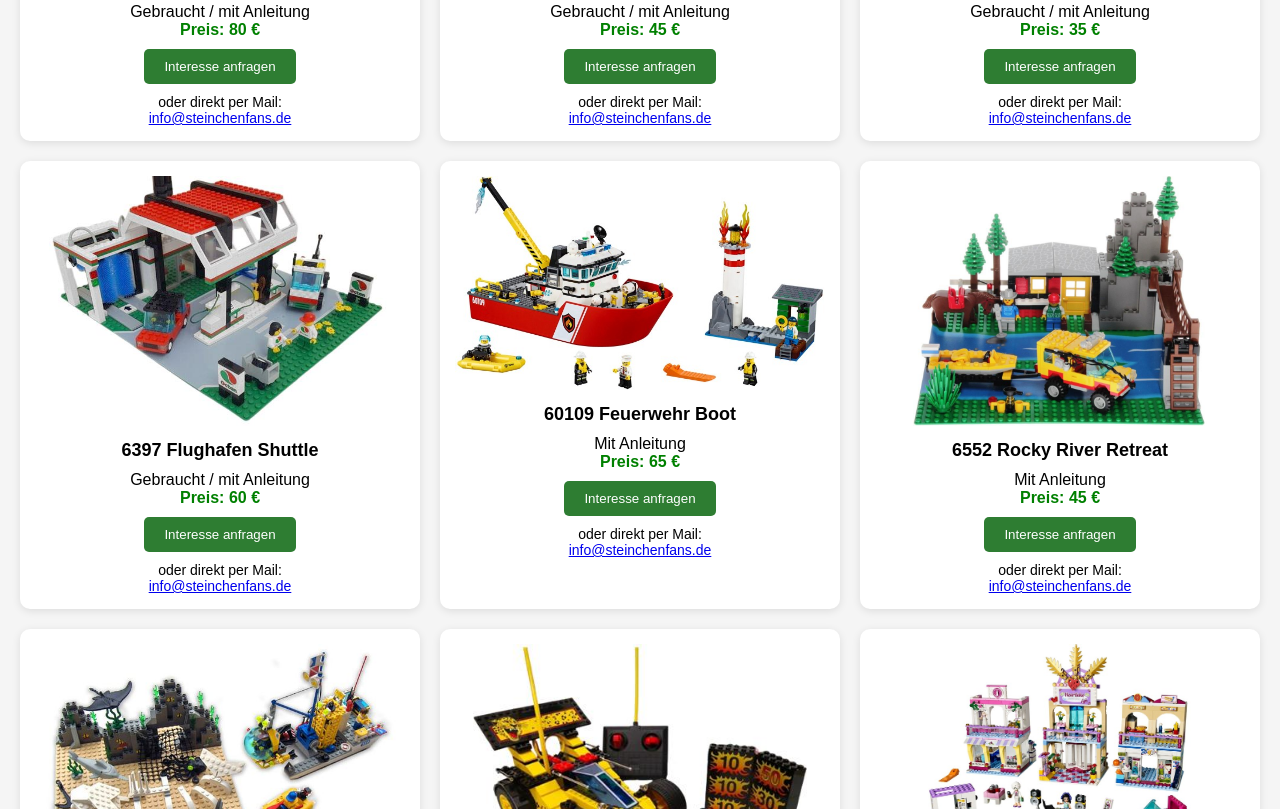
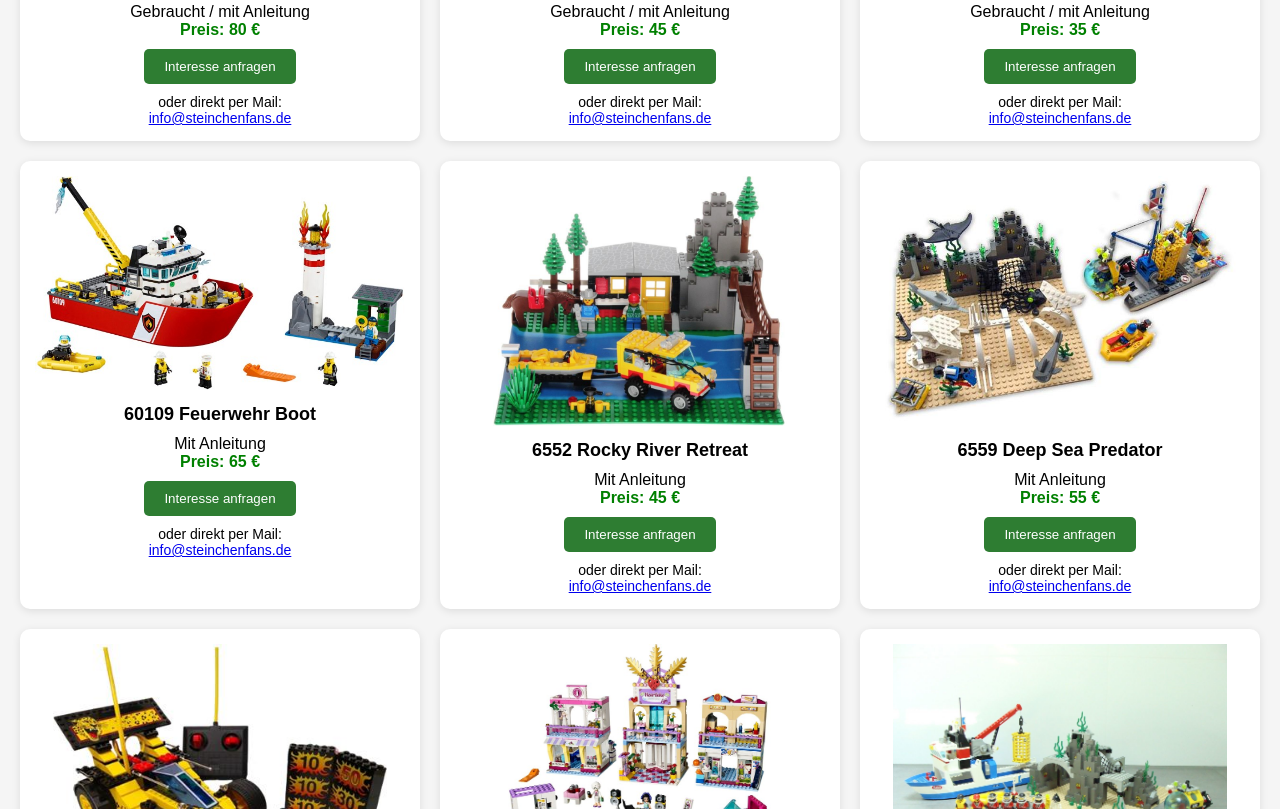
Before and after one commit to Steinchenfans/legoSets, a plain HTML site: page index.html in a window 1280 px wide. Shown: the part 469-1278 px from the top of the page. Drawn offline with Linux system fonts and the light colour scheme.

Commit message:
Update index.html

```diff
--- a/index.html
+++ b/index.html
@@ -172,25 +172,6 @@
     <a href="mailto:info@steinchenfans.de">info@steinchenfans.de</a>
   </div>
  </div>
-
- <!-- Set 6397 -->
-<div class="card" data-name="6397 Gas N Wash Express">
-
-  <img src="images/6397.jpg" onclick="openLightbox(this.src)">
-
-  <div class="title">6397 Flughafen Shuttle</div>
-  <div>Gebraucht / mit Anleitung</div>
-  <div class="price">Preis: 60 €</div>
-
-  <button onclick="sendMail('6397 Gas N Wash Express')">
-    Interesse anfragen
-  </button>
-
-  <div class="email">
-    oder direkt per Mail:<br>
-    <a href="mailto:info@steinchenfans.de">info@steinchenfans.de</a>
-  </div>
-</div>
 
 <!-- Set 60109 -->
 <div class="card" data-name="60109 Feuerwehr Boot Fire Boat">
```
